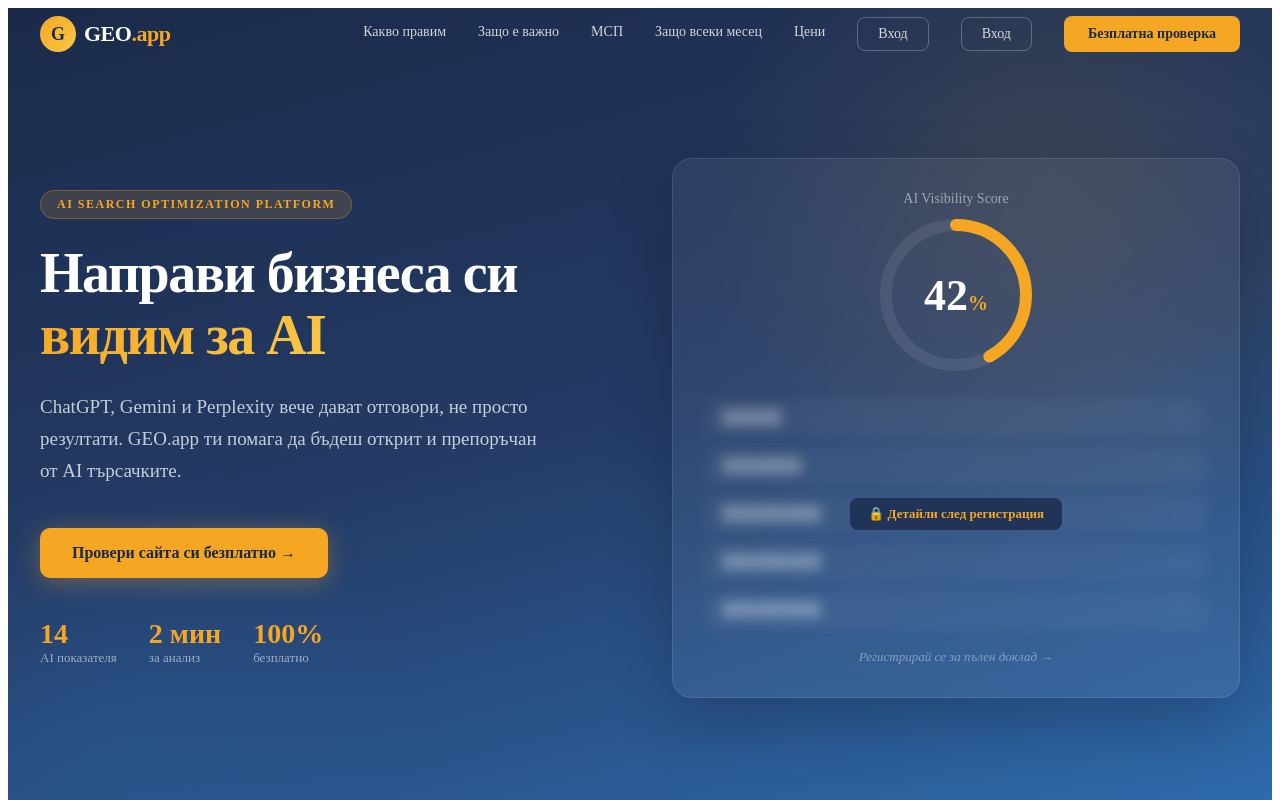
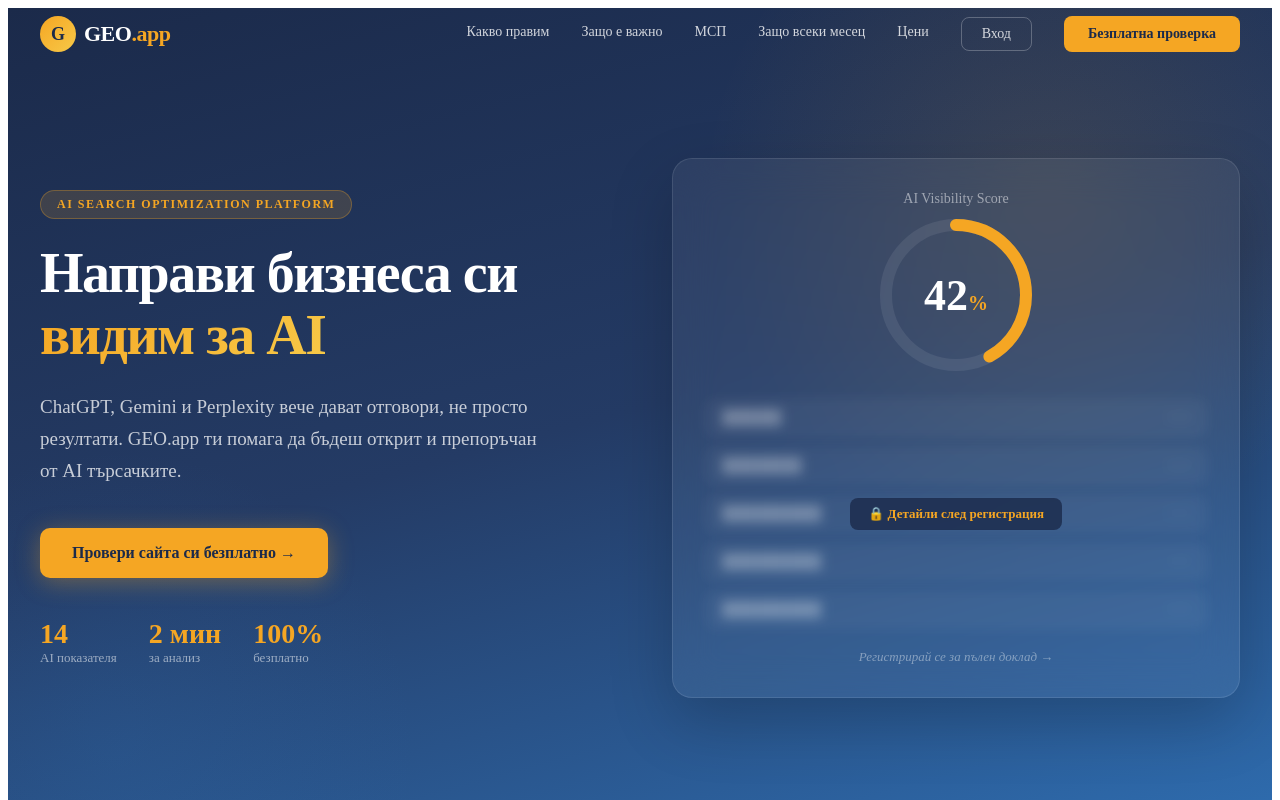
Before and after one commit to tedokr/geo-ap, a Next.js app: page / in a window 1280 px wide. Shown: the top 800 px of the page. Built offline with nearby package versions, Linux system fonts and the light colour scheme.

Commit message:
Update page.tsx

```diff
--- a/app/page.tsx
+++ b/app/page.tsx
@@ -51,11 +51,6 @@
               paddingBottom: 2,
             }}>{label}</a>
           ))}
-          <a href="/login" style={{
-  color: "rgba(255,255,255,0.8)", textDecoration: "none", fontSize: 14, fontWeight: 500,
-  border: "1px solid rgba(255,255,255,0.25)", padding: "8px 20px", borderRadius: 8,
-  transition: "all 0.2s",
-}}>Вход</a>
 <a href="/login" style={{
   color: "rgba(255,255,255,0.8)", textDecoration: "none", fontSize: 14, fontWeight: 500,
   border: "1px solid rgba(255,255,255,0.25)", padding: "8px 20px", borderRadius: 8,
```
